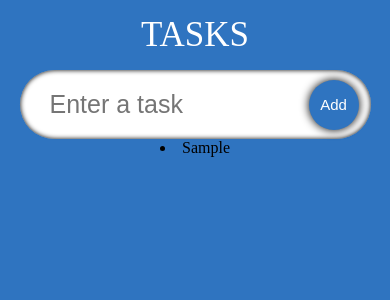
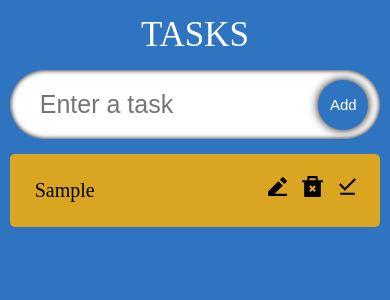
Before and after one commit to Aaron-Lin-74/typescript-task-tickets, a React (Create React App) app: page / in a window 390 px wide. Both pictures are taken after typing "Sample" into the empty fields and a click on the button "Add". Shown: the top 300 px of the page. Built offline with nearby package versions, Linux system fonts and the light colour scheme; a web font is replaced by a local one.

Commit message:
Added single todo element

```diff
--- a/package.json
+++ b/package.json
@@ -12,6 +12,7 @@
     "@types/react-dom": "^17.0.11",
     "react": "^17.0.2",
     "react-dom": "^17.0.2",
+    "react-icons": "^4.3.1",
     "react-scripts": "5.0.0",
     "typescript": "^4.5.5",
     "web-vitals": "^2.1.4"
--- /dev/null
+++ b/src/components/SingleTodo.tsx
@@ -0,0 +1,83 @@
+import React, { useEffect, useRef, useState } from 'react';
+import { Todo } from '../models/models';
+import { RiEdit2Fill, RiDeleteBin2Fill } from 'react-icons/ri';
+import { MdDownloadDone } from 'react-icons/md';
+import './style.css';
+
+interface Props {
+  todo: Todo;
+  todos: Todo[];
+  setTodos: React.Dispatch<React.SetStateAction<Todo[]>>;
+}
+const SingleTodo: React.FC<Props> = ({ todo, todos, setTodos }) => {
+  const [editMode, setEditMode] = useState<boolean>(false);
+
+  // The content of the todo list that is being edited.
+  const [editTodo, setEditTodo] = useState<string>(todo.todo);
+
+  const handleEdit = (e: React.FormEvent, id: number) => {
+    e.preventDefault();
+    setTodos(
+      todos.map((todo) => (todo.id === id ? { ...todo, todo: editTodo } : todo))
+    );
+    setEditMode(false);
+  };
+
+  // Set the selected todo to done status.
+  const handleDone = (id: number) => {
+    setTodos(
+      todos.map((todo) =>
+        todo.id === id ? { ...todo, isDone: !todo.isDone } : todo
+      )
+    );
+  };
+
+  // Delete the selected todo
+  const handleDelete = (id: number) => {
+    setTodos(todos.filter((todo) => todo.id !== id));
+  };
+
+  // Focus the input when click edit
+  const inputRef = useRef<HTMLInputElement>(null);
+  useEffect(() => {
+    inputRef.current?.focus();
+  }, [editMode]);
+
+  return (
+    <form className='todo__single' onSubmit={(e) => handleEdit(e, todo.id)}>
+      {editMode ? (
+        <input
+          value={editTodo}
+          ref={inputRef}
+          onChange={(e) => setEditTodo(e.target.value)}
+          className='todo__single--text'
+        />
+      ) : todo.isDone ? (
+        <s className='todo__single--text'>{todo.todo}</s>
+      ) : (
+        <span className='todo__single--text'>{todo.todo}</span>
+      )}
+
+      <div>
+        <span
+          className='icon'
+          onClick={() => {
+            if (!editMode && !todo.isDone) {
+              setEditMode(!editMode);
+            }
+          }}
+        >
+          <RiEdit2Fill />
+        </span>
+        <span className='icon' onClick={() => handleDelete(todo.id)}>
+          <RiDeleteBin2Fill />
+        </span>
+        <span className='icon' onClick={() => handleDone(todo.id)}>
+          <MdDownloadDone />
+        </span>
+      </div>
+    </form>
+  );
+};
+
+export default SingleTodo;
--- a/src/components/TodoList.tsx
+++ b/src/components/TodoList.tsx
@@ -1,5 +1,6 @@
 import React from 'react';
 import { Todo } from '../models/models';
+import SingleTodo from './SingleTodo';
 import './style.css';
 
 interface Props {
@@ -9,9 +10,14 @@
 const TodoList = ({ todos, setTodos }: Props) => {
   return (
     <div className='todos'>
-      {todos.map((todo) => {
-        return <li>{todo.todo}</li>;
-      })}
+      {todos.map((todo) => (
+        <SingleTodo
+          todo={todo}
+          key={todo.id}
+          todos={todos}
+          setTodos={setTodos}
+        />
+      ))}
     </div>
   );
 };
--- a/src/components/style.css
+++ b/src/components/style.css
@@ -52,3 +52,46 @@
   justify-content: space-evenly;
   width: 90%;
 }
+
+.todo__single {
+  display: flex;
+  width: 29.5%;
+  border-radius: 5px;
+  padding: 20px;
+  margin-top: 15px;
+  background-color: goldenrod;
+}
+
+.todo__single--text {
+  flex: 1;
+  padding: 5px;
+  border: none;
+  font-size: 20px;
+}
+
+.todo__single--text:focus {
+  outline: none;
+}
+
+.icon {
+  margin-left: 10px;
+  font-size: 25px;
+  cursor: pointer;
+}
+
+@media only screen and (max-width: 1200px) {
+  .todo__single {
+    width: 40%;
+  }
+}
+@media only screen and (max-width: 800px) {
+  .input {
+    width: 95%;
+  }
+  .todos {
+    width: 95%;
+  }
+  .todo__single {
+    width: 100%;
+  }
+}
```
Also changed, not shown: 1 other file (tests, documents, lock files or other folders).
